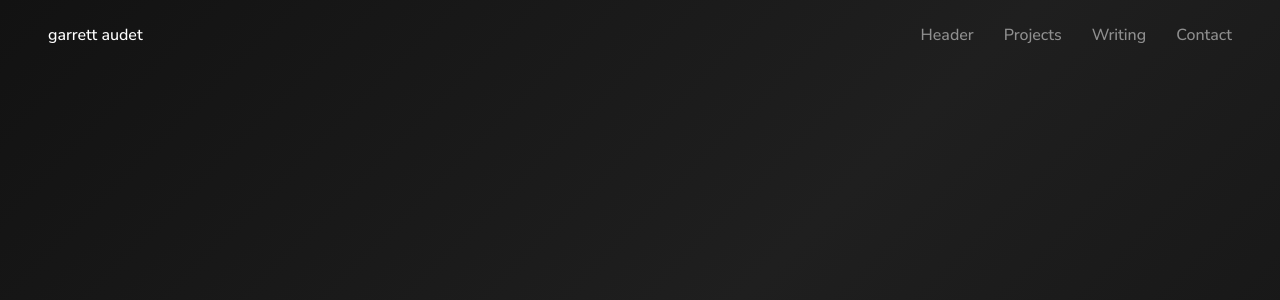
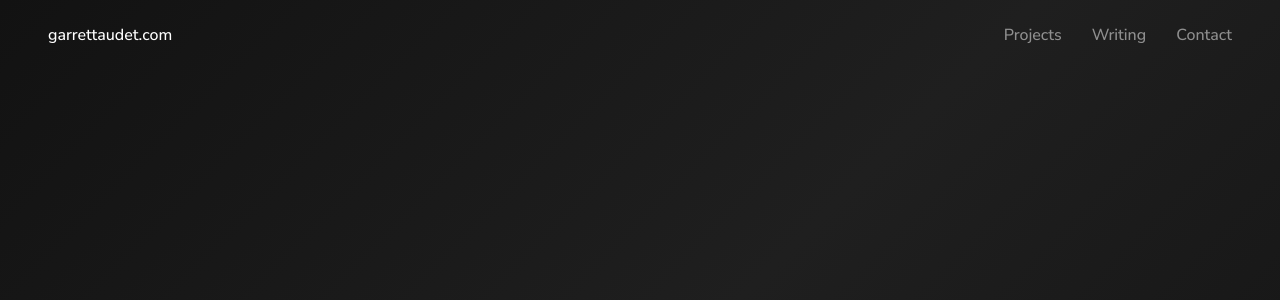
Before and after one commit to GarrettAudet/PersonalWebsite, a React (Create React App) app: page / in a window 1280 px wide. Shown: the top 300 px of the page. Built offline with nearby package versions, Linux system fonts and the light colour scheme; a web font is replaced by a local one.

Commit message:
added structure for the left header

```diff
--- a/src/Header/Header.css
+++ b/src/Header/Header.css
@@ -21,6 +21,8 @@
     flex-direction: row;
 }
 
+.header-left::after {}
+
 .header-right {
     gap: 30px;
 }
--- a/src/Header/Header.js
+++ b/src/Header/Header.js
@@ -4,9 +4,14 @@ import './Header.css'
 function Header () {
     return (
         <div className="header">
-            <div className="header-left">garrett audet</div>
+            <div className="header-left">
+                <span className="first-name">garrett</span>
+                <span className="collapse-on-hover"> </span>
+                <span className="last-name">audet</span>
+                <span className="logo-letter-hide delay-75">.</span>
+                <span className="logo-letter-hide delay-100">com</span>
+            </div>
             <div className="header-right">
-                <div>Header</div>
                 <div>Projects</div>
                 <div>Writing</div>
                 <div>Contact</div>
```
